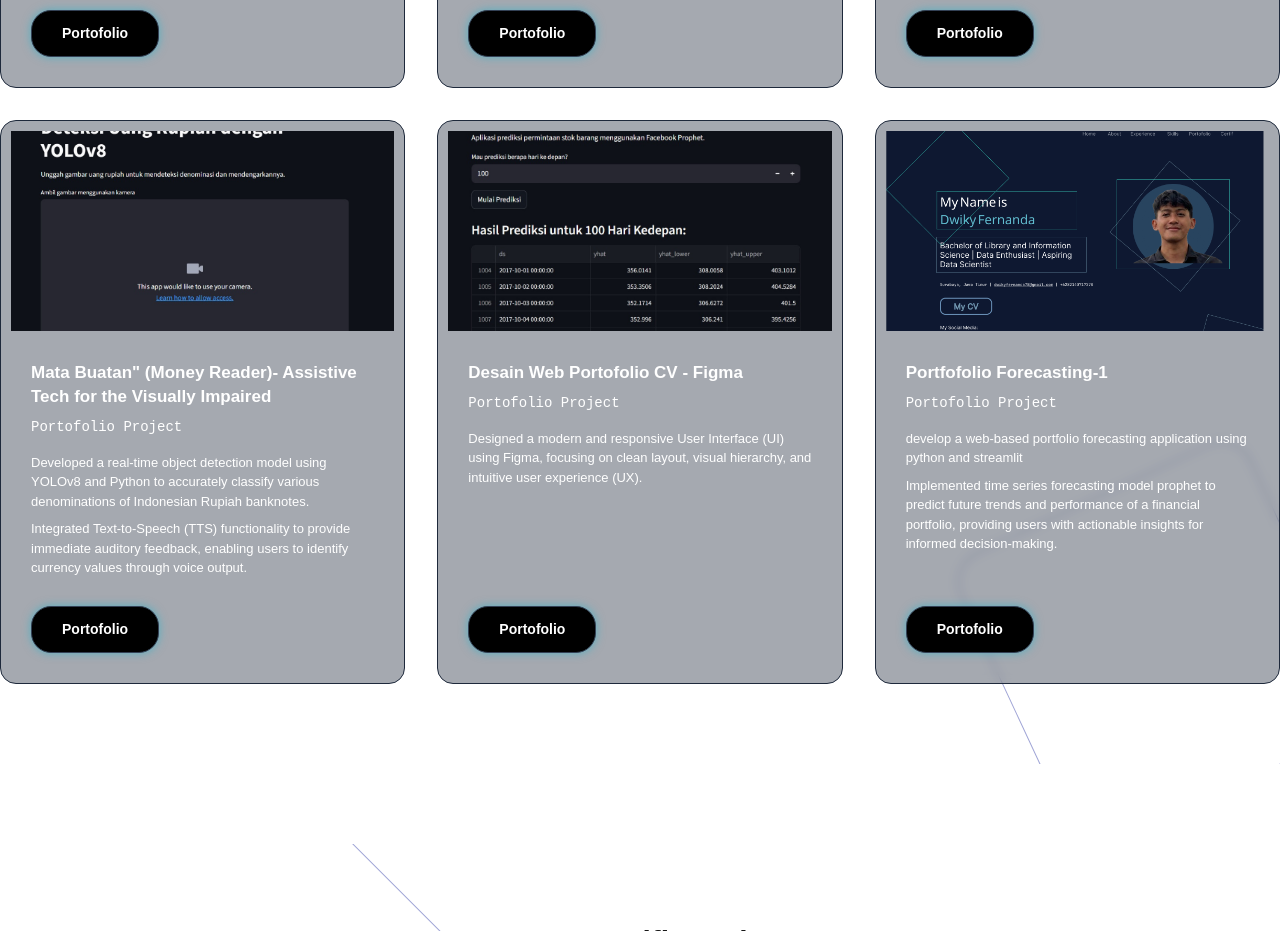
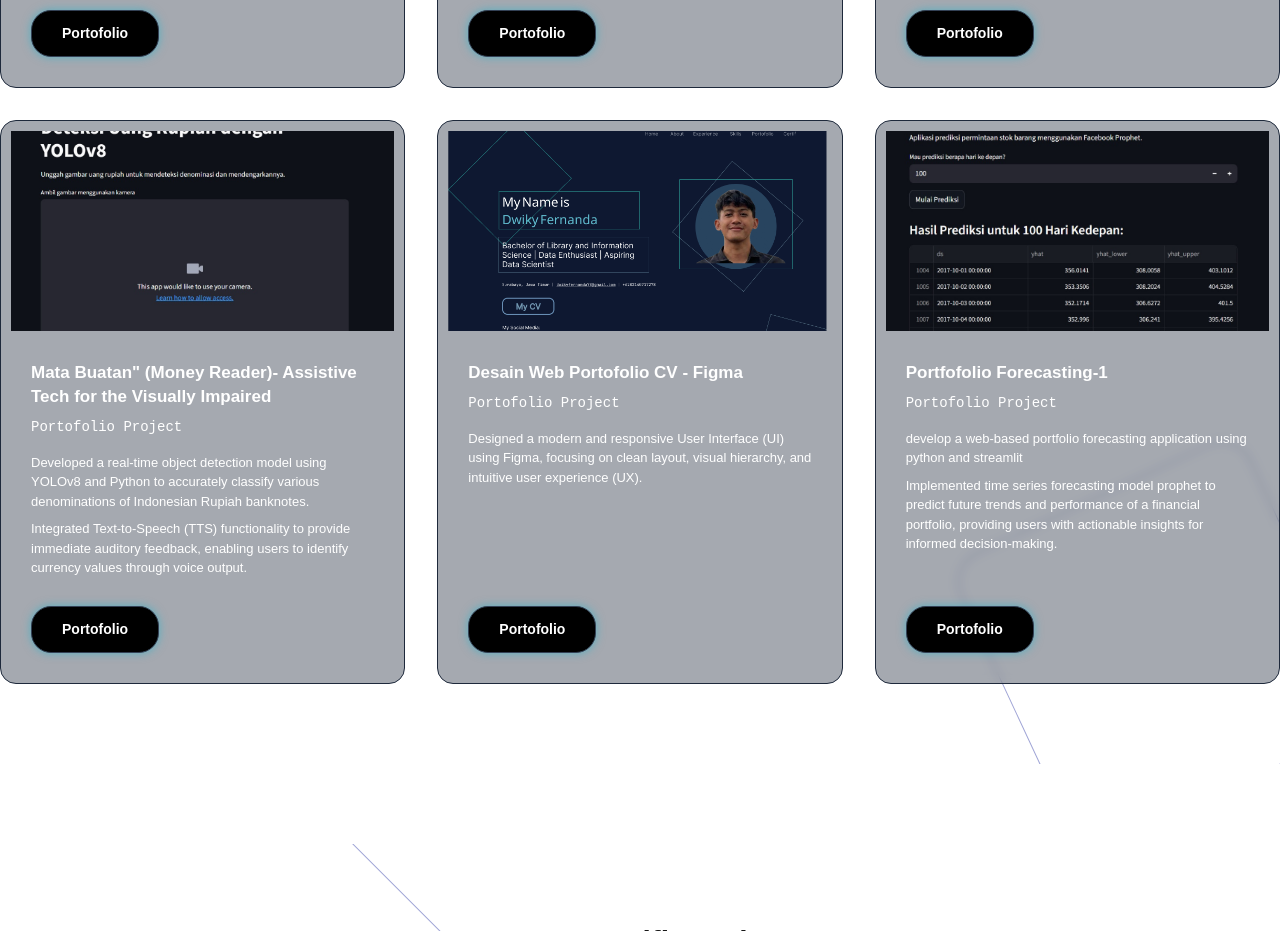
Before and after one commit to Dwikyf04/my-portofolio, a Next.js app: page / in a window 1280 px wide. Shown: the part 6140-7071 px from the top of the page. Built offline with nearby package versions, Linux system fonts and the light colour scheme.

Commit message:
revisi gambar pada portofolio

```diff
--- a/components/Portofolio.tsx
+++ b/components/Portofolio.tsx
@@ -213,7 +213,7 @@ export default function Portofolio() {
           </div>
         </div>
         <div className="product_box">
-          <img src="/image/portofolio9.png" alt="Portofolio 1" />
+          <img src="/image/portofolio8.png" alt="Portofolio 1" />
           <div className="description">
             <div>
               <h2>Desain Web Portofolio CV - Figma </h2>
@@ -235,7 +235,7 @@ export default function Portofolio() {
           </div>
         </div>
         <div className="product_box">
-          <img src="/image/portofolio8.png" alt="Portofolio 1" />
+          <img src="/image/portofolio9.png" alt="Portofolio 1" />
           <div className="description">
             <div>
               <h2>Portfofolio Forecasting-1 </h2>
```
